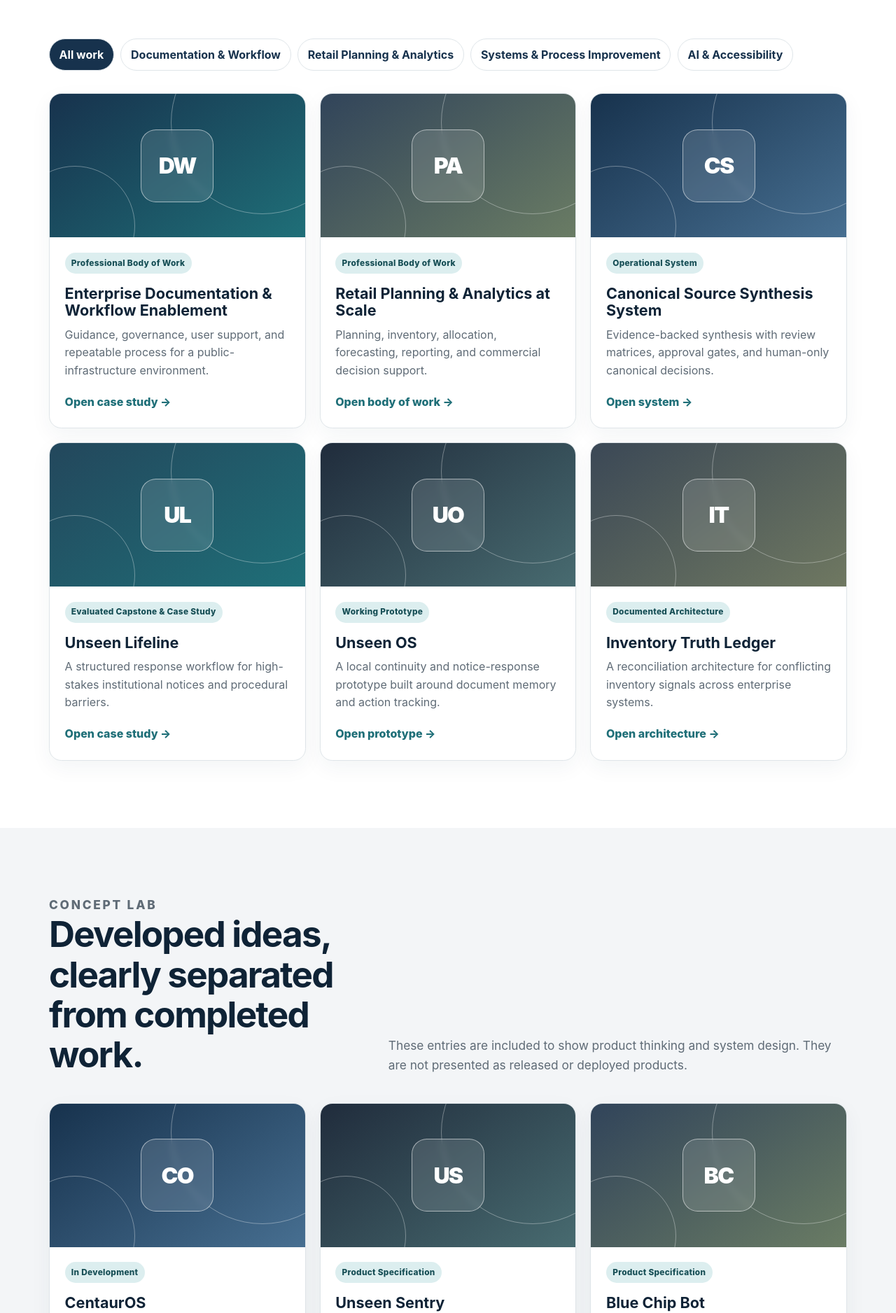
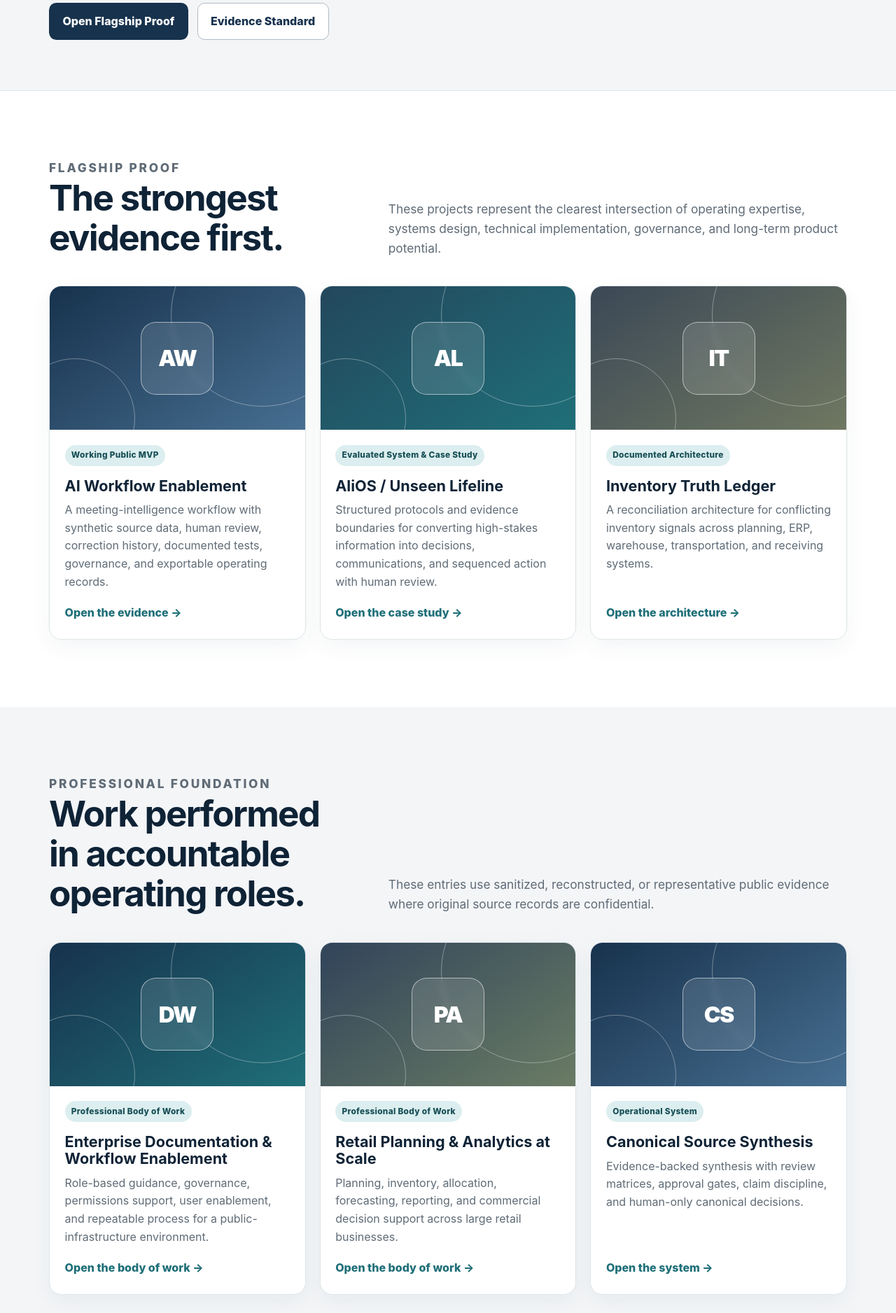
Before and after one commit to motyaali/motyaali-portfolio, a plain HTML site: page work.html in a window 1280 px wide. Shown: the part 600-2476 px from the top of the page at 70% size. Drawn offline with Linux system fonts and the light colour scheme.

Commit message:
Reorganize work page around flagship proof and accurate maturity

```diff
--- a/work.html
+++ b/work.html
@@ -3,10 +3,16 @@
 <head>
   <meta charset="utf-8">
   <meta name="viewport" content="width=device-width, initial-scale=1">
-  <meta name="description" content="Selected professional work, operational systems, prototypes, and documented architectures by Motya Ali.">
+  <meta name="description" content="Selected professional work, working demonstrations, operational systems, prototypes, and documented architectures by Motya Ali.">
   <meta name="theme-color" content="#17324d">
+  <link rel="canonical" href="https://www.motyaali.com/work.html">
+  <meta property="og:type" content="website">
+  <meta property="og:title" content="Work and Project Evidence | Motya Ali">
+  <meta property="og:description" content="Inspect working demonstrations, repositories, artifacts, tests, architecture, and professional bodies of work.">
+  <meta property="og:url" content="https://www.motyaali.com/work.html">
   <title>Work | Motya Ali</title>
   <link rel="stylesheet" href="assets/styles.css">
+  <link rel="stylesheet" href="assets/proof.css">
 </head>
 <body>
 <a class="skip-link" href="#main">Skip to content</a>
@@ -17,6 +23,7 @@
     <nav class="site-nav" id="site-nav" aria-label="Primary navigation">
       <a href="index.html">Home</a>
       <a href="work.html" aria-current="page">Work</a>
+      <a href="services.html">Services</a>
       <a href="about.html">About</a>
       <a href="resume.html">Résumé</a>
       <a href="contact.html">Contact</a>
@@ -24,42 +31,83 @@
   </div>
 </header>
 <main id="main">
-  <section class="page-hero"><div class="container"><p class="eyebrow">Portfolio</p><h1>Work that turns complexity into usable systems.</h1><p>This library brings together professional bodies of work, operational systems, working prototypes, documented architecture, and carefully separated concepts. Every entry states what exists today and what is not being claimed.</p></div></section>
-  <section class="section">
+  <section class="page-hero">
     <div class="container">
-      <div class="filters" aria-label="Filter projects by category">
-        <button class="filter-button active" data-filter="all" type="button">All work</button>
-        <button class="filter-button" data-filter="documentation" type="button">Documentation & Workflow</button>
-        <button class="filter-button" data-filter="retail" type="button">Retail Planning & Analytics</button>
-        <button class="filter-button" data-filter="systems" type="button">Systems & Process Improvement</button>
-        <button class="filter-button" data-filter="ai" type="button">AI & Accessibility</button>
-      </div>
-      <div class="project-grid">
-        <article class="project-card" data-category="documentation systems"><div class="project-cover"><div class="project-symbol">DW</div></div><div class="project-body"><span class="badge">Professional Body of Work</span><h3>Enterprise Documentation & Workflow Enablement</h3><p>Guidance, governance, user support, and repeatable process for a public-infrastructure environment.</p><a class="project-link" href="projects/documentation-workflow.html">Open case study →</a></div></article>
-        <article class="project-card" data-category="retail systems"><div class="project-cover cover-retail"><div class="project-symbol">PA</div></div><div class="project-body"><span class="badge">Professional Body of Work</span><h3>Retail Planning & Analytics at Scale</h3><p>Planning, inventory, allocation, forecasting, reporting, and commercial decision support.</p><a class="project-link" href="projects/retail-planning.html">Open body of work →</a></div></article>
-        <article class="project-card" data-category="documentation systems ai"><div class="project-cover cover-synthesis"><div class="project-symbol">CS</div></div><div class="project-body"><span class="badge">Operational System</span><h3>Canonical Source Synthesis System</h3><p>Evidence-backed synthesis with review matrices, approval gates, and human-only canonical decisions.</p><a class="project-link" href="projects/canonical-synthesis.html">Open system →</a></div></article>
-        <article class="project-card" data-category="ai systems"><div class="project-cover cover-lifeline"><div class="project-symbol">UL</div></div><div class="project-body"><span class="badge">Evaluated Capstone & Case Study</span><h3>Unseen Lifeline</h3><p>A structured response workflow for high-stakes institutional notices and procedural barriers.</p><a class="project-link" href="projects/unseen-lifeline.html">Open case study →</a></div></article>
-        <article class="project-card" data-category="ai systems"><div class="project-cover cover-unseen"><div class="project-symbol">UO</div></div><div class="project-body"><span class="badge">Working Prototype</span><h3>Unseen OS</h3><p>A local continuity and notice-response prototype built around document memory and action tracking.</p><a class="project-link" href="projects/unseen-os.html">Open prototype →</a></div></article>
-        <article class="project-card" data-category="retail systems"><div class="project-cover cover-ledger"><div class="project-symbol">IT</div></div><div class="project-body"><span class="badge">Documented Architecture</span><h3>Inventory Truth Ledger</h3><p>A reconciliation architecture for conflicting inventory signals across enterprise systems.</p><a class="project-link" href="projects/inventory-ledger.html">Open architecture →</a></div></article>
+      <p class="eyebrow">Portfolio</p>
+      <h1>Work that can be inspected, tested, and questioned.</h1>
+      <p>The portfolio distinguishes professional work, operational systems, working prototypes, evaluated demonstrations, documented architecture, and concepts. Flagship entries lead with visible proof rather than relying on descriptive copy alone.</p>
+      <div class="actions">
+        <a class="button button-primary" href="#flagship">Open Flagship Proof</a>
+        <a class="button button-secondary" href="evidence-standard.html">Evidence Standard</a>
       </div>
     </div>
   </section>
+
+  <section class="section" id="flagship" aria-labelledby="flagship-heading">
+    <div class="container">
+      <div class="section-heading">
+        <div><p class="eyebrow">Flagship proof</p><h2 id="flagship-heading">The strongest evidence first.</h2></div>
+        <p>These projects represent the clearest intersection of operating expertise, systems design, technical implementation, governance, and long-term product potential.</p>
+      </div>
+      <div class="project-grid">
+        <article class="project-card" data-category="documentation systems ai">
+          <div class="project-cover cover-synthesis"><div class="project-symbol">AW</div></div>
+          <div class="project-body"><span class="badge">Working Public MVP</span><h3>AI Workflow Enablement</h3><p>A meeting-intelligence workflow with synthetic source data, human review, correction history, documented tests, governance, and exportable operating records.</p><a class="project-link" href="projects/ai-workflow-enablement.html">Open the evidence →</a></div>
+        </article>
+        <article class="project-card" data-category="ai systems">
+          <div class="project-cover cover-lifeline"><div class="project-symbol">AL</div></div>
+          <div class="project-body"><span class="badge">Evaluated System & Case Study</span><h3>AliOS / Unseen Lifeline</h3><p>Structured protocols and evidence boundaries for converting high-stakes information into decisions, communications, and sequenced action with human review.</p><a class="project-link" href="projects/unseen-lifeline.html">Open the case study →</a></div>
+        </article>
+        <article class="project-card" data-category="retail systems">
+          <div class="project-cover cover-ledger"><div class="project-symbol">IT</div></div>
+          <div class="project-body"><span class="badge">Documented Architecture</span><h3>Inventory Truth Ledger</h3><p>A reconciliation architecture for conflicting inventory signals across planning, ERP, warehouse, transportation, and receiving systems.</p><a class="project-link" href="projects/inventory-ledger.html">Open the architecture →</a></div>
+        </article>
+      </div>
+    </div>
+  </section>
+
+  <section class="section section-alt" aria-labelledby="professional-heading">
+    <div class="container">
+      <div class="section-heading">
+        <div><p class="eyebrow">Professional foundation</p><h2 id="professional-heading">Work performed in accountable operating roles.</h2></div>
+        <p>These entries use sanitized, reconstructed, or representative public evidence where original source records are confidential.</p>
+      </div>
+      <div class="project-grid">
+        <article class="project-card" data-category="documentation systems"><div class="project-cover"><div class="project-symbol">DW</div></div><div class="project-body"><span class="badge">Professional Body of Work</span><h3>Enterprise Documentation & Workflow Enablement</h3><p>Role-based guidance, governance, permissions support, user enablement, and repeatable process for a public-infrastructure environment.</p><a class="project-link" href="projects/documentation-workflow.html">Open the body of work →</a></div></article>
+        <article class="project-card" data-category="retail systems"><div class="project-cover cover-retail"><div class="project-symbol">PA</div></div><div class="project-body"><span class="badge">Professional Body of Work</span><h3>Retail Planning & Analytics at Scale</h3><p>Planning, inventory, allocation, forecasting, reporting, and commercial decision support across large retail businesses.</p><a class="project-link" href="projects/retail-planning.html">Open the body of work →</a></div></article>
+        <article class="project-card" data-category="documentation systems ai"><div class="project-cover cover-synthesis"><div class="project-symbol">CS</div></div><div class="project-body"><span class="badge">Operational System</span><h3>Canonical Source Synthesis</h3><p>Evidence-backed synthesis with review matrices, approval gates, claim discipline, and human-only canonical decisions.</p><a class="project-link" href="projects/canonical-synthesis.html">Open the system →</a></div></article>
+      </div>
+    </div>
+  </section>
+
+  <section class="section" aria-labelledby="prototypes-heading">
+    <div class="container">
+      <div class="section-heading">
+        <div><p class="eyebrow">Additional prototypes and products</p><h2 id="prototypes-heading">Working software and bounded product experiments.</h2></div>
+        <p>These projects support technical and product evidence but do not compete with the three flagship narratives for first attention.</p>
+      </div>
+      <div class="project-grid">
+        <article class="project-card" data-category="ai systems"><div class="project-cover cover-unseen"><div class="project-symbol">UO</div></div><div class="project-body"><span class="badge">Working Prototype</span><h3>Unseen OS</h3><p>A local continuity and notice-response prototype built around document memory, deadlines, tasks, people, risks, and open loops.</p><a class="project-link" href="projects/unseen-os.html">Open the prototype →</a></div></article>
+        <article class="project-card" data-category="retail systems ai"><div class="project-cover cover-retail"><div class="project-symbol">SG</div></div><div class="project-body"><span class="badge">Working Demo MVP</span><h3>SmartGrocer</h3><p>A mobile-first grocery planning application with replenishment forecasting, purchase-history views, mock cross-retailer price comparison, and an optimized shopping list.</p><a class="project-link" href="https://github.com/motyaali/SmartGrocer" rel="noopener noreferrer">Inspect the repository →</a></div></article>
+      </div>
+    </div>
+  </section>
+
   <section class="section section-alt">
     <div class="container">
-      <div class="section-heading"><div><p class="eyebrow">Concept Lab</p><h2>Developed ideas, clearly separated from completed work.</h2></div><p>These entries are included to show product thinking and system design. They are not presented as released or deployed products.</p></div>
+      <div class="section-heading"><div><p class="eyebrow">Concept lab</p><h2>Developed ideas, separated from released work.</h2></div><p>These entries demonstrate research and product thinking. They are not presented as deployed products or validated businesses.</p></div>
       <div class="project-grid">
         <article class="project-card"><div class="project-cover cover-synthesis"><div class="project-symbol">CO</div></div><div class="project-body"><span class="badge">In Development</span><h3>CentaurOS</h3><p>A functional but incomplete browser interface for structured human-AI collaboration.</p></div></article>
         <article class="project-card"><div class="project-cover cover-unseen"><div class="project-symbol">US</div></div><div class="project-body"><span class="badge">Product Specification</span><h3>Unseen Sentry</h3><p>A documented target architecture for personal monitoring, triage, alerts, and protection.</p></div></article>
         <article class="project-card"><div class="project-cover cover-retail"><div class="project-symbol">BC</div></div><div class="project-body"><span class="badge">Product Specification</span><h3>Blue Chip Bot</h3><p>A briefing-engine concept with developed collateral, architecture, governance ideas, and pitch materials.</p></div></article>
-        <article class="project-card"><div class="project-cover cover-ledger"><div class="project-symbol">SG</div></div><div class="project-body"><span class="badge">Product Concept</span><h3>SmartGrocer</h3><p>A concept for combining replenishment logic, purchase history, and cross-retailer price comparison.</p></div></article>
       </div>
     </div>
   </section>
 </main>
 <footer class="site-footer">
   <div class="footer-inner">
-    <div>© <span id="year"></span> Motya “Ali” Ali. Selected work uses sanitized, reconstructed, or representative examples where required.</div>
-    <div><a href="work.html">Maturity labels</a> distinguish professional work, prototypes, systems, architecture, and concepts.</div>
+    <div>© <span id="year"></span> Motya “Ali” Ali.</div>
+    <div><a href="evidence-standard.html">Evidence, privacy, and maturity standard</a></div>
   </div>
 </footer>
 <script src="assets/site.js"></script>
```
